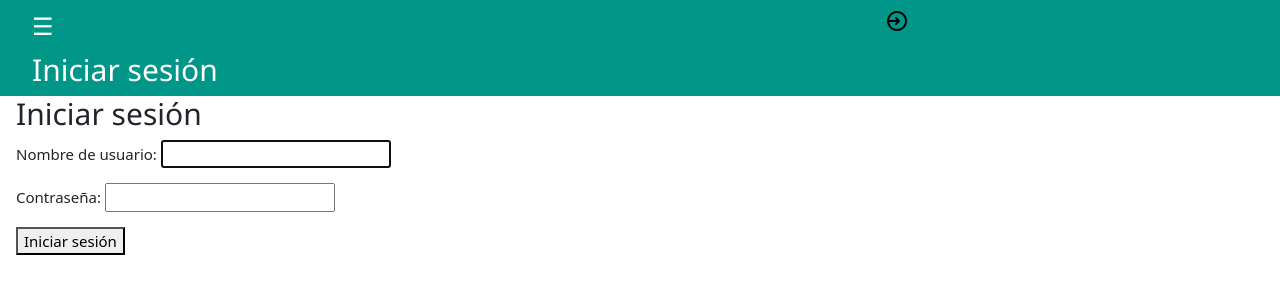
After one commit to jorgevldzs/ProyectoDjangoItesca, a Django app: page /accounts/login/ in a window 1280 px wide. The commit adds this page. Shown: the top 300 px of the page. Run offline with Django 5.2, Linux system fonts and the light colour scheme.

Commit message:
Boton login y logout

```diff
--- a/mi_aplicacion/templates/base.html
+++ b/mi_aplicacion/templates/base.html
@@ -53,7 +53,20 @@
             </div>
 
             <div class="w3-third w3-container">
-                {{ user.username }}
+                {% if user.is_authenticated %}
+                    {{ user.username }}
+                    <form action="/accounts/logout/" method="post">
+                        {% csrf_token %}
+                        <button type="submit">
+                            <img src="/static/images/logout.png" alt="Cerrar sesión">
+                        </button>
+                    </form>
+                {% else %}
+                    <a href="/accounts/login/" class="w3-button w3-teal">
+                        <img src="/static/images/login.png" alt="Iniciar sesión">
+                    </a>
+                {% endif %}
+
 
             </div>
 
--- a/mi_proyecto/settings.py
+++ b/mi_proyecto/settings.py
@@ -79,7 +79,7 @@ ROOT_URLCONF = 'mi_proyecto.urls'
 TEMPLATES = [
     {
         'BACKEND': 'django.template.backends.django.DjangoTemplates',
-        'DIRS': [],
+        'DIRS': [BASE_DIR / "templates"],
         'APP_DIRS': True,
         'OPTIONS': {
             'context_processors': [
@@ -144,3 +144,6 @@ STATIC_URL = 'static/'
 STATICFILES_DIRS = [
     BASE_DIR / "static"
 ]
+
+LOGIN_REDIRECT_URL = '/'
+LOGOUT_REDIRECT_URL = '/accounts/login/'
--- a/mi_proyecto/urls.py
+++ b/mi_proyecto/urls.py
@@ -21,4 +21,5 @@ urlpatterns = [
     path('', include('mi_aplicacion.urls')),
     path("api-auth/", include("rest_framework.urls")),
     path('admin/', admin.site.urls),
+    path('accounts/', include('django.contrib.auth.urls')),
 ]
--- /dev/null
+++ b/templates/registration/login.html
@@ -0,0 +1,15 @@
+<!DOCTYPE html>
+{% extends "base.html" %}
+
+{% block encabezado %}
+    Iniciar sesión
+{% endblock %}
+
+{% block contenido %}
+    <h2>Iniciar sesión</h2>
+    <form action="" method="post">
+        {% csrf_token %}
+        {{ form.as_p }}
+        <button type="submit">Iniciar sesión</button>
+    </form>
+{% endblock %}
```
Also changed, not shown: db.sqlite3, static/images/login.png (added), static/images/logout.png (added).
